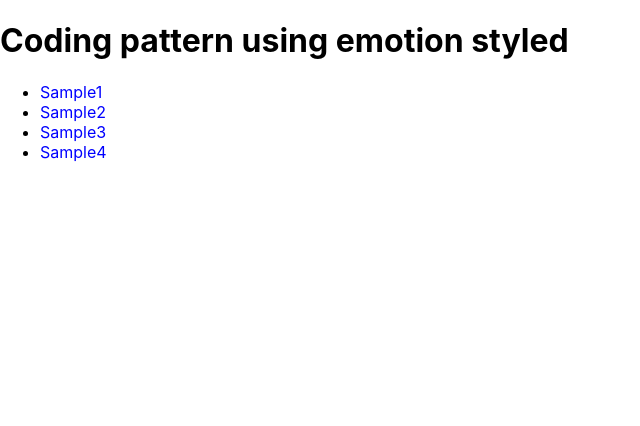
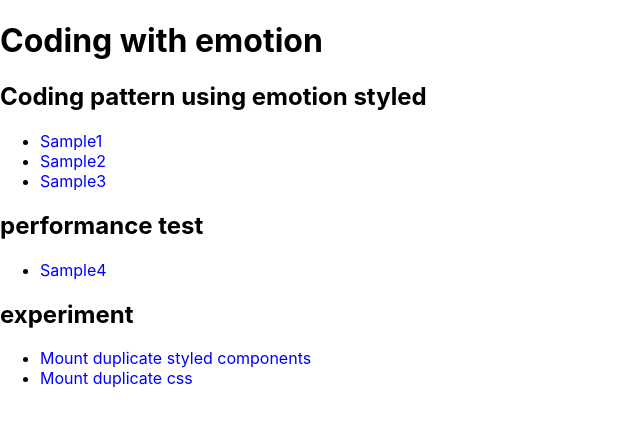
Before and after one commit to honjio/emotion-styled-coding-example, a Next.js app: page / in a window 1280 px wide. Shown: the top 426 px of the page, without its empty margins (0-640 px from the left). Built offline with nearby package versions, Linux system fonts and the light colour scheme.

Commit message:
add: sample page 5,6

```diff
--- a/pages/index.tsx
+++ b/pages/index.tsx
@@ -7,13 +7,28 @@ const style = css`color: blue;`;
 const Home = () => {
   return (
     <div>
-       <h1>Coding pattern using emotion styled</h1>
+      <h1>Coding with emotion</h1>
+      <div>
+        <h2>Coding pattern using emotion styled</h2>
         <ul>
           <li><Link href="/sample1"><a css={style}>Sample1</a></Link></li>
           <li><Link href="/sample2"><a css={style}>Sample2</a></Link></li>
           <li><Link href="/sample3"><a css={style}>Sample3</a></Link></li>
+        </ul>
+      </div>
+      <div>
+        <h2>performance test</h2>
+        <ul>
           <li><Link href="/sample4"><a css={style}>Sample4</a></Link></li>
         </ul>
+      </div>
+      <div>
+        <h2>experiment</h2>
+        <ul>
+          <li><Link href="/sample5"><a css={style}>Mount duplicate styled components</a></Link></li>
+          <li><Link href="/sample6"><a css={style}>Mount duplicate css</a></Link></li>
+        </ul>
+      </div>
     </div>
   );
 };
```
Lines whose indentation alone changed are shown as unchanged.
